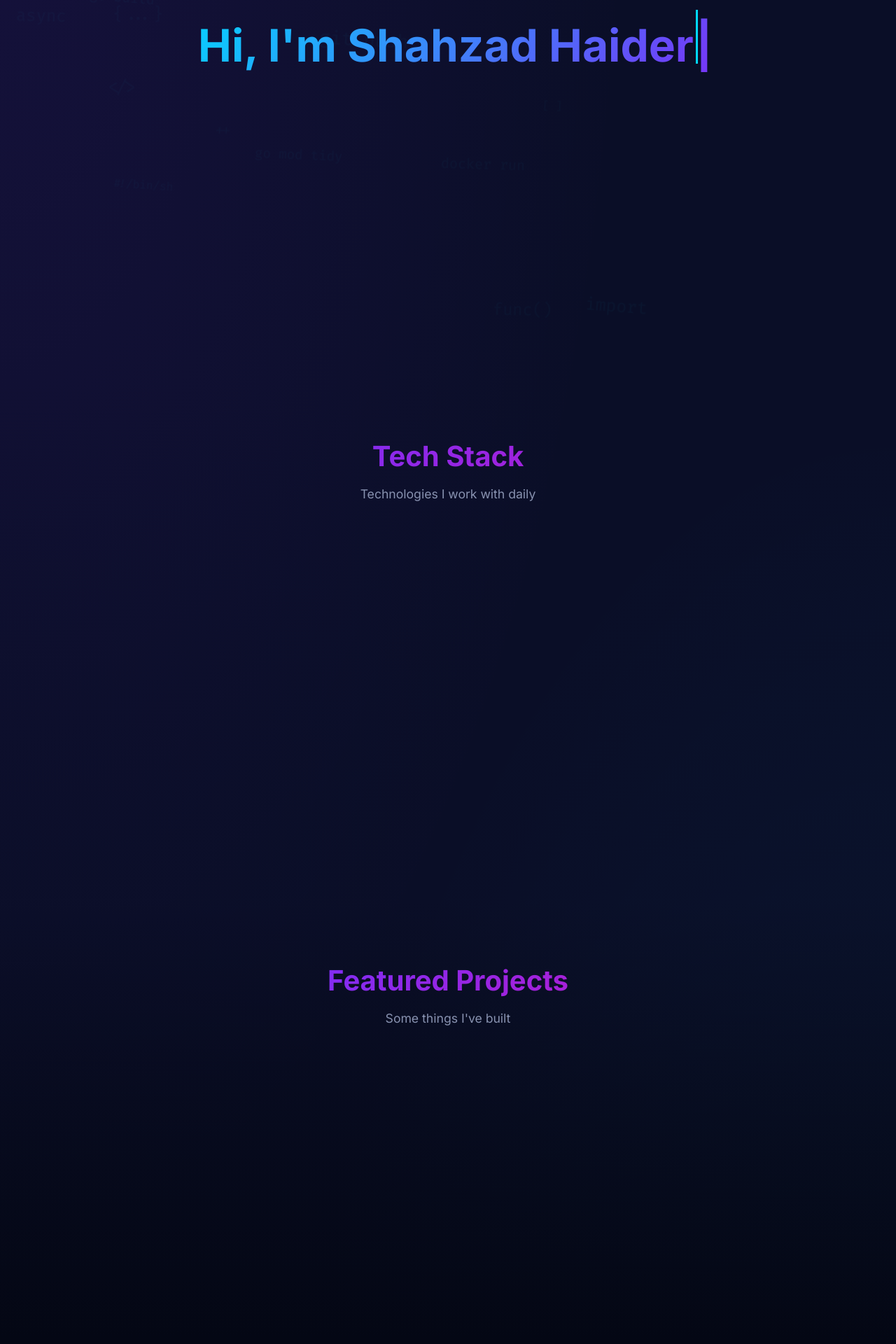
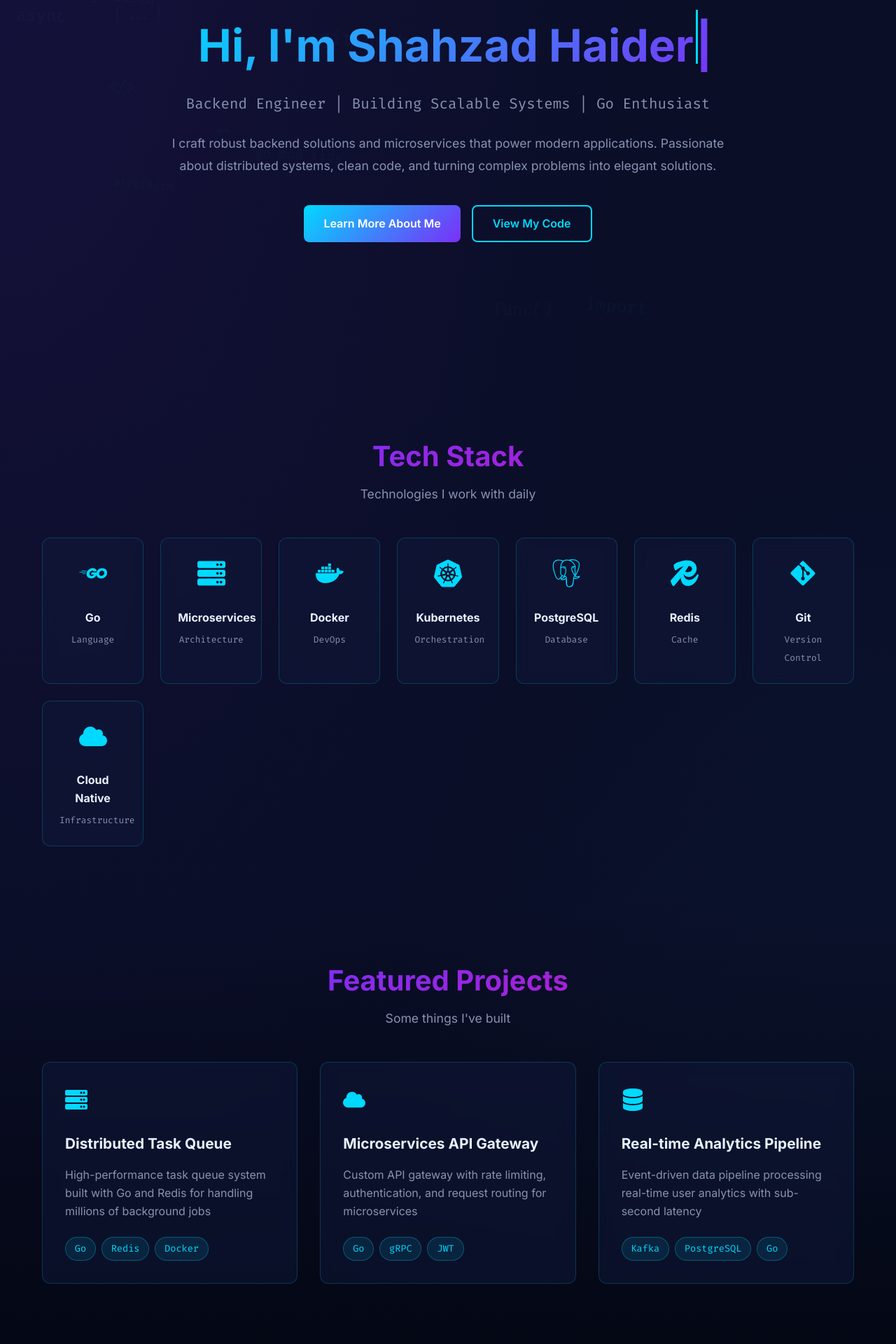
Before and after one commit to shahzadhaider1/shahzad-haider.com, a Next.js app: page / in a window 1280 px wide. Shown: the part 260-2180 px from the top of the page at 70% size. Built offline with nearby package versions, Linux system fonts and the light colour scheme.

Commit message:
fix styling issues

```diff
--- a/src/app/page.module.css
+++ b/src/app/page.module.css
@@ -16,8 +16,9 @@
 .heroContent {
   text-align: center;
   z-index: 10;
-  animation: fadeInUp 0.8s ease-out;
+  animation: fadeInUp 0.8s ease-out forwards;
   max-width: 800px;
+  opacity: 1;
 }
 
 .title {
@@ -28,6 +29,7 @@
   -webkit-background-clip: text;
   -webkit-text-fill-color: transparent;
   background-clip: text;
+  opacity: 1;
 }
 
 .tagline {
@@ -35,7 +37,7 @@
   color: var(--text-secondary);
   font-size: 1.3rem;
   margin-bottom: 1.5rem;
-  opacity: 0;
+  opacity: 1;
   animation: fadeInUp 0.8s ease-out 0.3s forwards;
 }
 
@@ -44,7 +46,7 @@
   font-size: 1.1rem;
   line-height: 1.8;
   margin-bottom: 2.5rem;
-  opacity: 0;
+  opacity: 1;
   animation: fadeInUp 0.8s ease-out 0.4s forwards;
 }
 
@@ -53,7 +55,7 @@
   gap: 1rem;
   justify-content: center;
   flex-wrap: wrap;
-  opacity: 0;
+  opacity: 1;
   animation: fadeInUp 0.8s ease-out 0.5s forwards;
 }
 
@@ -67,6 +69,7 @@
   text-align: center;
   font-size: 2.5rem;
   margin-bottom: 0.5rem;
+  opacity: 1;
 }
 
 .sectionSubtitle {
@@ -74,6 +77,7 @@
   color: var(--text-secondary);
   margin-bottom: 3rem;
   font-size: 1.1rem;
+  opacity: 1;
 }
 
 .techGrid {
@@ -86,7 +90,7 @@
 .techCard {
   text-align: center;
   padding: 1.5rem;
-  opacity: 0;
+  opacity: 1;
   animation: fadeInUp 0.6s ease-out forwards;
   cursor: pointer;
   transition: all 0.3s ease;
@@ -135,7 +139,7 @@
 
 .projectCard {
   padding: 2rem;
-  opacity: 0;
+  opacity: 1;
   animation: fadeInUp 0.6s ease-out forwards;
   position: relative;
   overflow: hidden;
@@ -218,6 +222,7 @@
   display: flex;
   gap: 1.5rem;
   align-items: flex-start;
+  opacity: 1;
 }
 
 .factIcon {
@@ -256,3 +261,15 @@
     text-align: center;
   }
 }
+
+/* Fallback animation keyframes in case globals.css isn't loaded */
+@keyframes fadeInUp {
+  from {
+    opacity: 0;
+    transform: translateY(30px);
+  }
+  to {
+    opacity: 1;
+    transform: translateY(0);
+  }
+}
```
